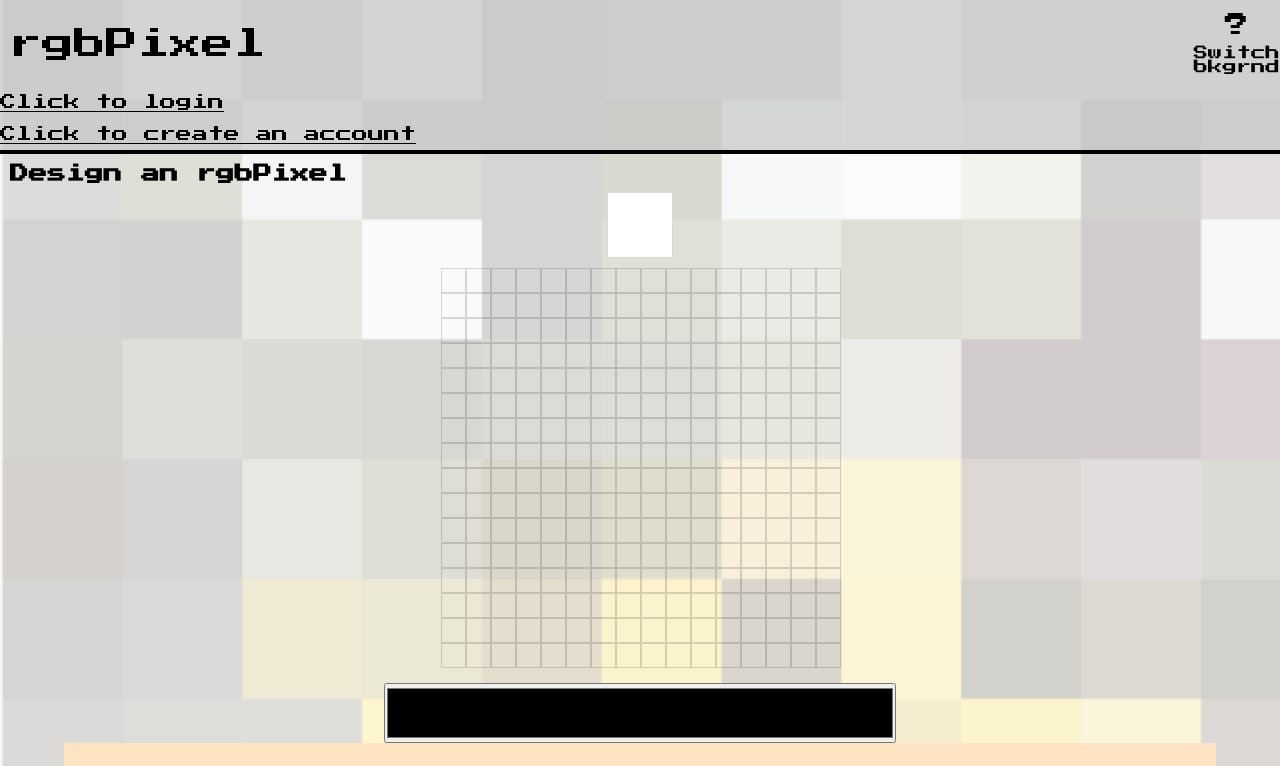
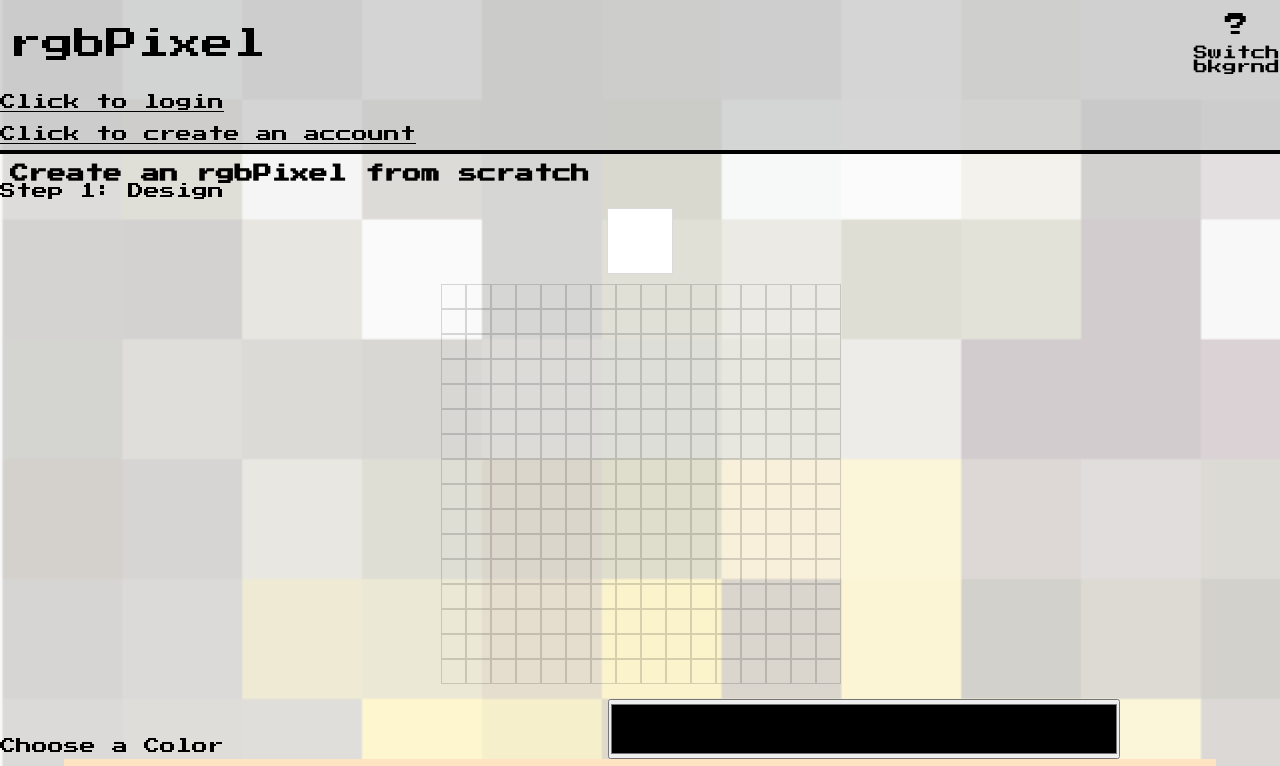
Before and after one commit to sandyjameslord/rgbpixel2, a Nuxt app: page /n-Design in a window 1280 px wide. Shown: the top 766 px of the page. Built offline with nearby package versions, Linux system fonts and the light colour scheme; no server answers.

Commit message:
n-photo edit adjustments 6

```diff
--- a/pages/n-Design.vue
+++ b/pages/n-Design.vue
@@ -5,8 +5,8 @@
         </template> -->
         <div id='number'>0</div>
 
-        <h3>Design an rgbPixel</h3>
-
+        <h3>Create an rgbPixel from scratch</h3>
+        <div>Step 1: Design</div>
         <div id="navbar">
             <div class='outer'>
 
@@ -529,7 +529,7 @@
         </div>
         <br>
         <div id='colorContainer'>
-            <input type="color" name="" id="colorMachine" v-model="colorChoice">
+            <span><span>Choose a Color</span><input type="color" name="" id="colorMachine" v-model="colorChoice"></span>
 
             <div id='myColors'>
 
```
